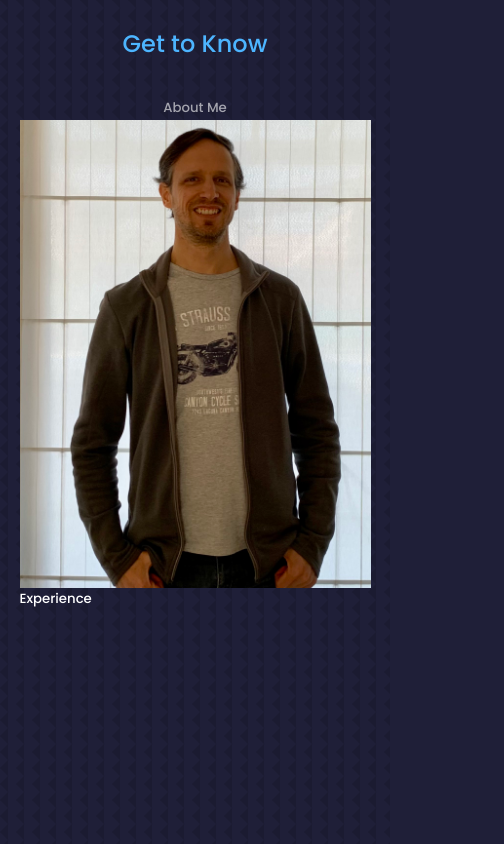
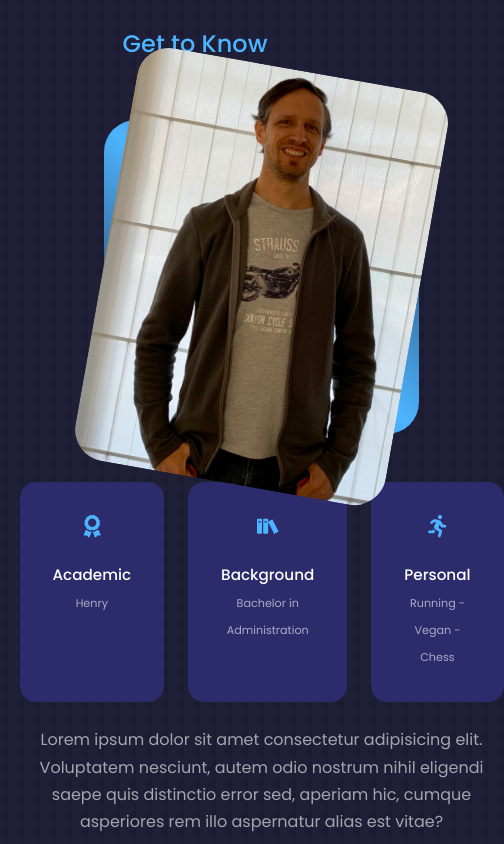
Before and after one commit to GonzaloGDV/portfolio, a React (Create React App) app: page / in a window 390 px wide. Shown: the part 1000-1844 px from the top of the page, 504 px wide, since content can reach past the window. Built offline with nearby package versions, Linux system fonts and the light colour scheme.

Commit message:
About component

```diff
--- a/src/App.jsx
+++ b/src/App.jsx
@@ -2,7 +2,7 @@
 import Header from "./components/header/Header";
 import Nav from "./components/nav/Nav";
 import About from "./components/about/About";
-import Experience from "./components/experience/Experience";
+//import Experience from "./components/experience/Experience";
 import Portfolio from "./components/portfolio/Portfolio";
 import Contact from "./components/contact/Contact";
 import Footer from "./components/footer/Footer";
@@ -13,7 +13,7 @@
       <Header />
       <Nav />
       <About />
-      <Experience />
+      {/* <Experience /> */}
       <Portfolio />
       <Contact />
       <Footer />
--- a/src/components/about/About.jsx
+++ b/src/components/about/About.jsx
@@ -1,6 +1,8 @@
 import React from "react";
 import "./about.css";
 import ME from "../../assets/me-about.jpg";
+import { FaAward, FaRunning } from "react-icons/fa";
+import { ImBooks } from "react-icons/im";
 
 const About = () => {
   return (
@@ -11,17 +13,37 @@
       <div className="container about__container">
         <div className="about__me">
           <div className="about__me-image">
-            <img src={ME} alt="About image" />
+            <img src={ME} alt="About" />
           </div>
         </div>
 
         <div className="about__content">
           <div className="about__cards">
             <article className="about__card">
-              <h5>Experience</h5>
-              <small></small>
+              <FaAward className="about__icon" />
+              <h5>Academic</h5>
+              <small>Henry</small>
+            </article>
+            <article className="about__card">
+              <ImBooks className="about__icon" />
+              <h5>Background</h5>
+              <small>Bachelor in Administration</small>
+            </article>
+            <article className="about__card">
+              <FaRunning className="about__icon" />
+              <h5>Personal</h5>
+              <small>Running - Vegan - Chess</small>
             </article>
           </div>
+          <p>
+            Lorem ipsum dolor sit amet consectetur adipisicing elit. Voluptatem
+            nesciunt, autem odio nostrum nihil eligendi saepe quis distinctio
+            error sed, aperiam hic, cumque asperiores rem illo aspernatur alias
+            est vitae?
+          </p>
+          <a href="#contact" className="btn btn-primary">
+            Let's Talk
+          </a>
         </div>
       </div>
     </section>
--- a/src/components/about/about.css
+++ b/src/components/about/about.css
@@ -0,0 +1,107 @@
+.about__container {
+  display: grid;
+  grid-template-columns: 35% 50%;
+  gap: 15%;
+}
+
+.about__me {
+  width: 100%;
+  aspect-ratio: 1/1;
+  border-radius: 2rem;
+  background: linear-gradient(
+    45deg,
+    transparent,
+    var(--color-primary),
+    transparent
+  );
+  display: grid;
+  place-items: center;
+}
+
+.about__me-image {
+  border-radius: 2rem;
+  overflow: hidden;
+  transform: rotate(10deg);
+  transition: var(--transition);
+}
+
+.about__me-image:hover {
+  transform: rotate(0);
+}
+
+.about__cards {
+  display: grid;
+  grid-template-columns: repeat(3, 1fr);
+  gap: 1.5rem;
+}
+
+.about__card {
+  background: var(--color-bg-variant);
+  border: 1px solid transparent;
+  border-radius: 1rem;
+  padding: 2rem;
+  text-align: center;
+  transition: var(--transition);
+}
+
+.about__card:hover {
+  background: transparent;
+  border-color: var(--color-primary-variant);
+  cursor: default;
+}
+
+.about__icon {
+  color: var(--color-primary);
+  font-size: 1.4rem;
+  margin-bottom: 1rem;
+}
+
+.about__card h5 {
+  font-size: 0.95rem;
+}
+
+.about__card small {
+  font-size: 0.7rem;
+  color: var(--color-light);
+}
+
+.about__content p {
+  margin: 2rem 0 2.6rem;
+  color: var(--color-light);
+}
+
+/* ========== MEDIA QUERIES (MEDIUM DEVICES) ========== */
+
+@media screen and (max-width: 1024px) {
+  .about__container {
+    grid-template-columns: 1fr;
+    gap: 0;
+  }
+  .about__me {
+    width: 50%;
+    margin: 2rem auto 4rem;
+  }
+  .about__content p {
+    margin: 1rem 0 1.5rem;
+  }
+}
+
+/* ========== MEDIA QUERIES (SMALL DEVICES) ========== */
+
+@media screen and (max-width: 600px) {
+  .about__me {
+    width: 65%;
+    margin: 0 auto 3rem;
+  }
+
+  about__cards {
+    grid-template-columns: 1fr 1fr;
+    gap: 1rem;
+  }
+  .about__content {
+    text-align: center;
+  }
+  .about__content p {
+    margin: 1.5rem 0;
+  }
+}
```
